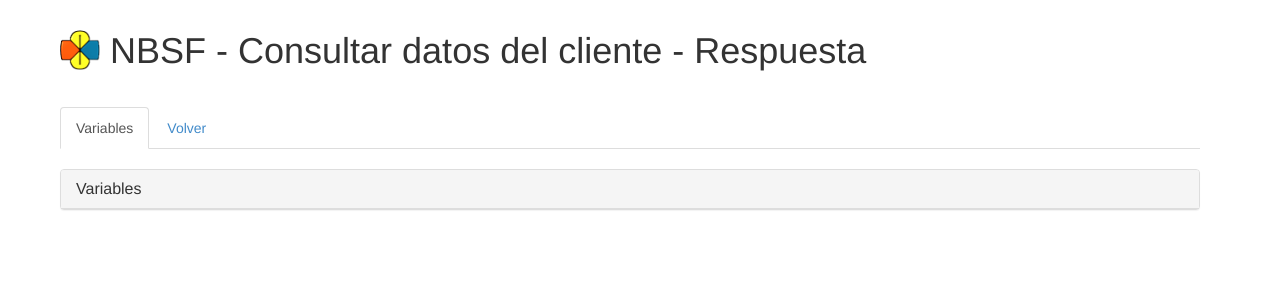
After one commit to stabora/nbsf, a Python web app: template app/templates/consultarCliente_respuesta.html in a window 1280 px wide. The commit adds this page. Shown: the top 300 px of the page. Run offline with Jinja, Linux system fonts and the light colour scheme; the template is opened without the code that fills it, so the values that code supplies are empty.

Commit message:
- Consultar datos del cliente: se implementa tipo de respuesta HTML - Módulo controller.py se reemplaza el uso de minidom por lxml para parseado de respuestas XML

```diff
--- a/app/controller.py
+++ b/app/controller.py
@@ -254,7 +254,8 @@ class Application:
         return output
 
     def cliConsBlqDesblq(self, operacion):
-        self.response_type = 'xml'
+        self.response_type = self.params.get('formato', 'xml')[0]
+        self.response_type = self.response_type if self.response_type in ('xml', 'html') else 'xml'
 
         if operacion == 8:  # Desbloqueo rechazado
             usuario = escape(str(self.params['usuario'][0]))
@@ -278,7 +279,8 @@ class Application:
             data=payload
         )
 
-        output = Util.format_replaceXMLEntities(response.content.decode('utf-8'))
+        output = Util.format_replaceXMLEntities(response.content)
+        output = output if self.response_type == 'xml' else Util.get_html_respuestaDatosCliente(self.env, output)
         self.logger.info('Rx: ' + re.sub('\s*\n\s*', '', output))
 
         Db.guardar_consulta(
--- a/app/templates/consultarCliente_form.html
+++ b/app/templates/consultarCliente_form.html
@@ -8,6 +8,8 @@
 		<input class="form-control" type="text" name="numeroCliente" placeholder="NIT" maxlength="13" \>
 	</div>
 
+	{% include "form_tipo_respuesta.html" %}
+
 	<div class="form-group col-sm-10">
 		<button type="submit" class="btn btn-primary has-spinner" name="consultar">
 			<span class="spinner"><i class="fa fa-refresh fa-spin"></i></span>
--- /dev/null
+++ b/app/templates/consultarCliente_respuesta.html
@@ -0,0 +1,31 @@
+{% extends "base.html" %}
+
+{% block title %}Consultar datos del cliente - Respuesta{% endblock %}
+
+{% block content %}
+<ul class="nav nav-tabs">
+	<li class="active"><a href="#variables" data-toggle="tab">Variables</a></li>
+	<li><a href="?">Volver</a></li>
+</ul>
+
+<div class="tab-content">
+	<div class="tab-pane active" id="variables">
+    <h3></h3>
+
+		<div class="panel panel-default">
+		  <div class="panel-heading">
+		    <h3 class="panel-title">Variables</h3>
+		  </div>
+
+			<table class="table table-striped table-condensed table-hover">
+				{% for nombre, valor in variables|dictsort %}
+				<tr>
+					<td class="active"><strong>{{ nombre }}</strong></td>
+					<td>{{ valor }}</td>
+				</tr>
+				{% endfor %}
+			</table>
+		</div>
+	</div>
+</div>
+{% endblock %}
```
Also changed, not shown: app/lib/util.py (+22 -5 lines), public/js/functions.js (line endings or trailing spaces).
